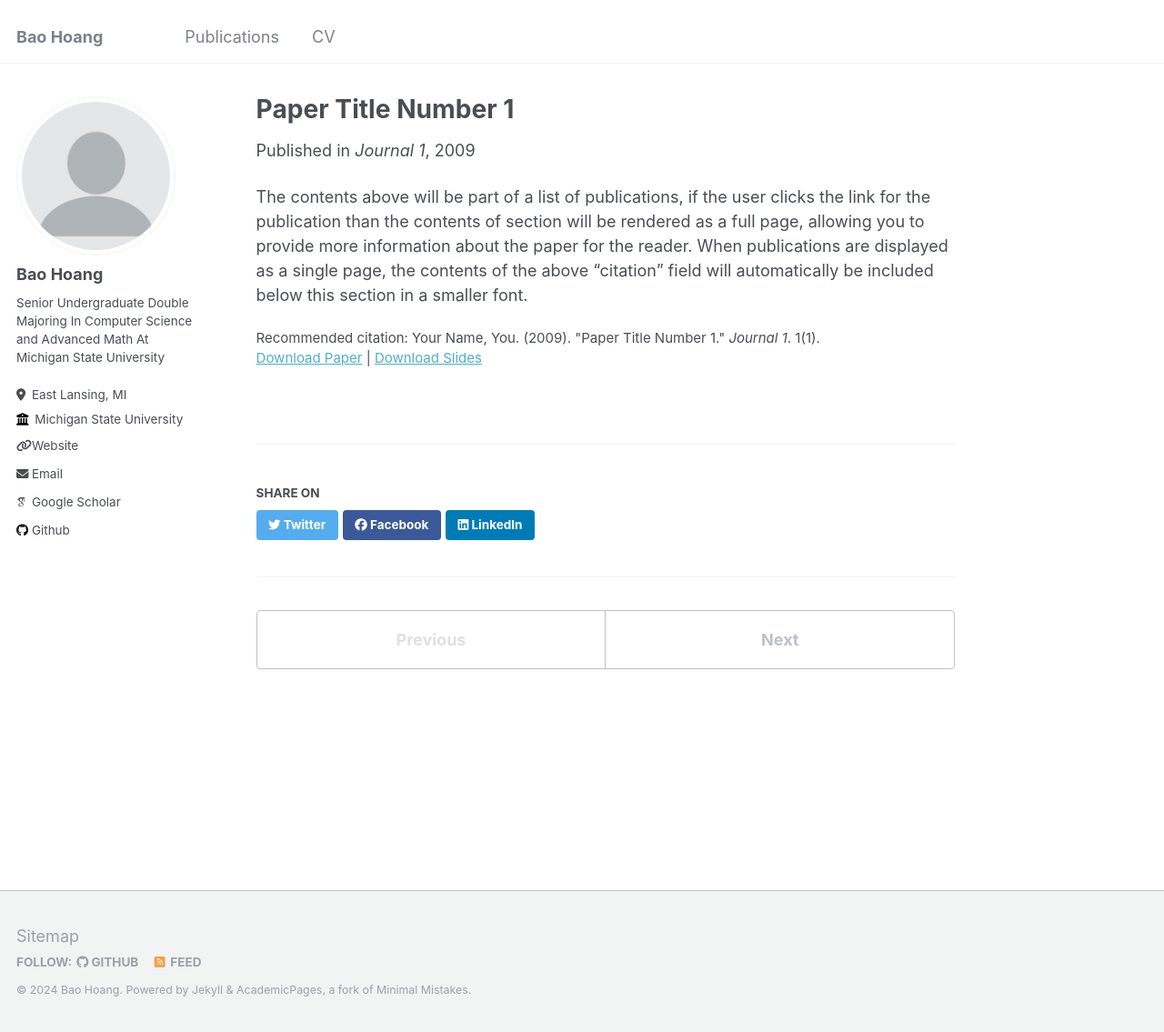
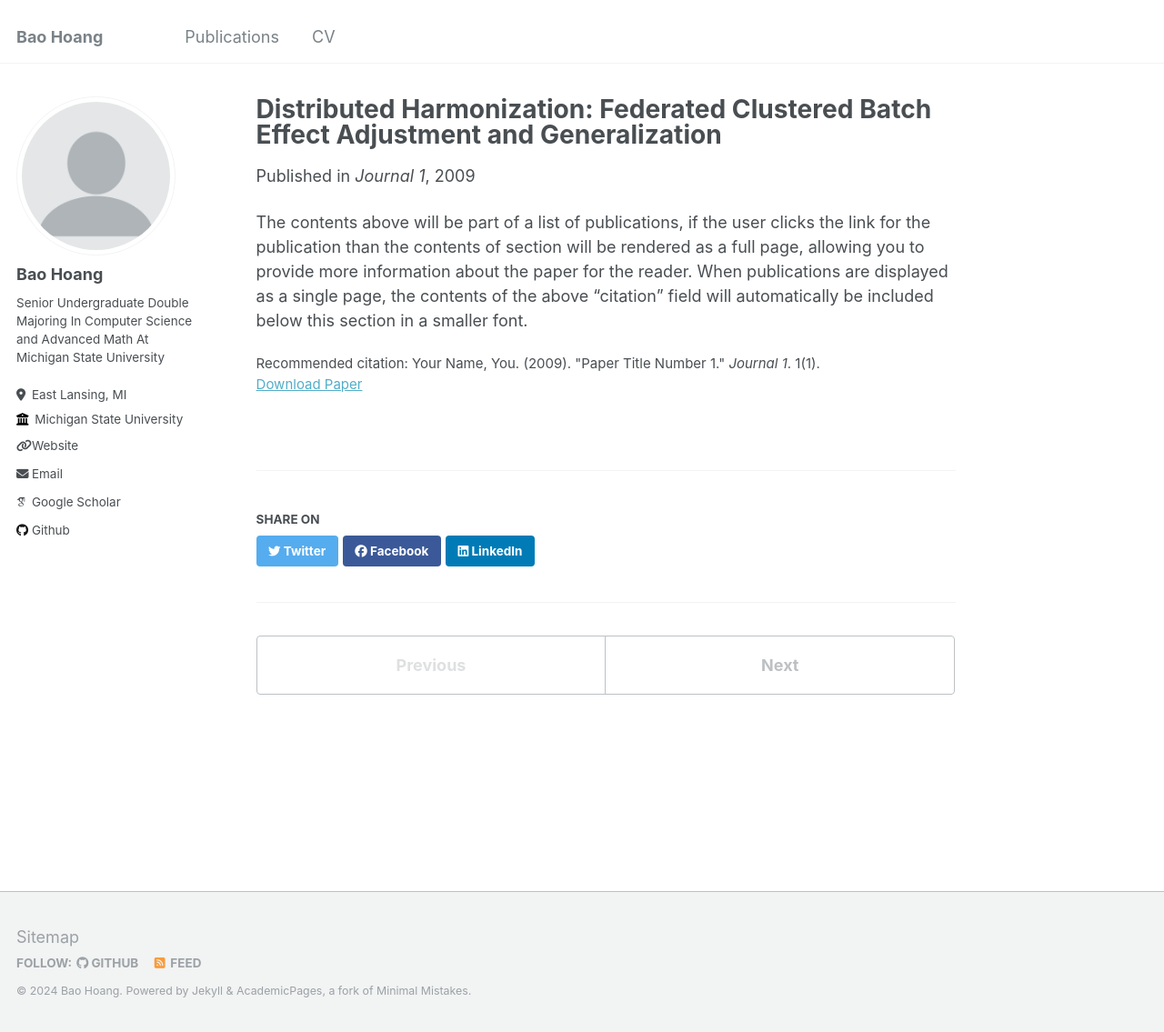
Before and after one commit to hoangcaobao/hoangcaobao.github.io, a Jekyll site: the page built from _publications/2009-10-01-paper-title-number-1.md, in a window 1280 px wide and 1135 px high. Shown: the whole window at 91% size. Built offline with Jekyll 4.4.1, drawn with Linux system fonts in a browser that asks for light colours; some web fonts are replaced.

Commit message:
Update 2009-10-01-paper-title-number-1.md

```diff
--- a/_publications/2009-10-01-paper-title-number-1.md
+++ b/_publications/2009-10-01-paper-title-number-1.md
@@ -1,12 +1,11 @@
 ---
-title: "Paper Title Number 1"
+title: "Distributed Harmonization: Federated Clustered Batch Effect Adjustment and Generalization"
 collection: publications
 permalink: /publication/2009-10-01-paper-title-number-1
 excerpt: 'This paper is about the number 1. The number 2 is left for future work.'
 date: 2009-10-01
 venue: 'Journal 1'
-slidesurl: 'http://academicpages.github.io/files/slides1.pdf'
-paperurl: 'http://academicpages.github.io/files/paper1.pdf'
+paperurl: 'https://arxiv.org/abs/2405.15081'
 citation: 'Your Name, You. (2009). &quot;Paper Title Number 1.&quot; <i>Journal 1</i>. 1(1).'
 ---
 
```
